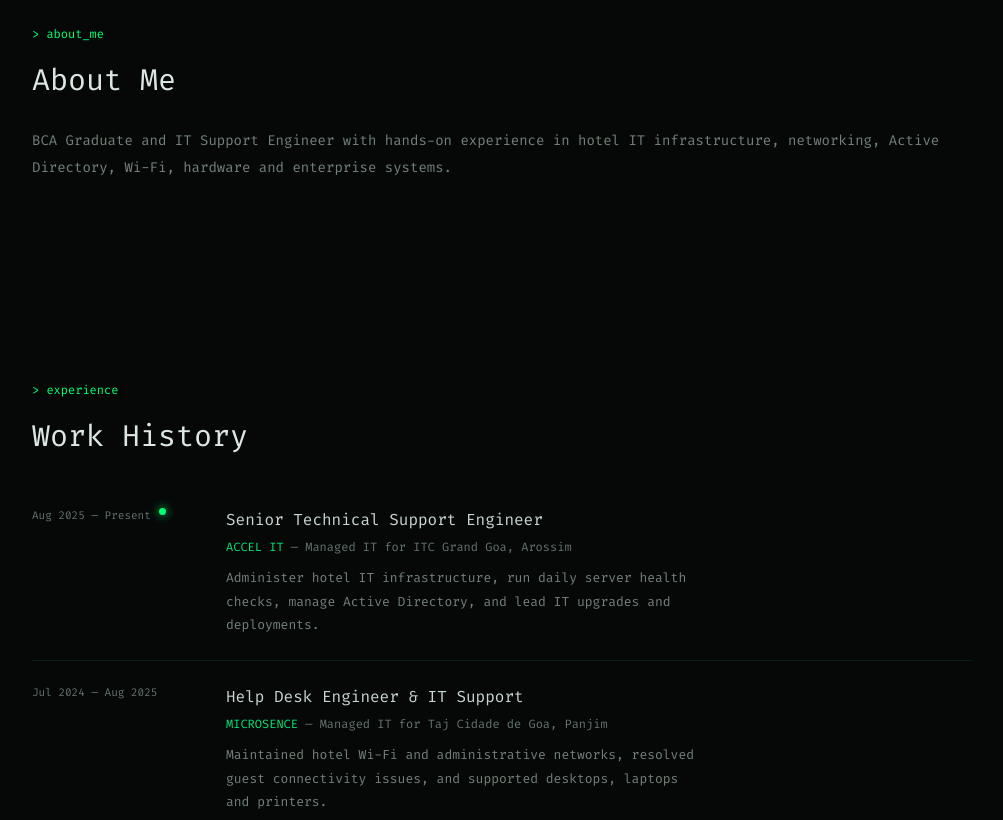
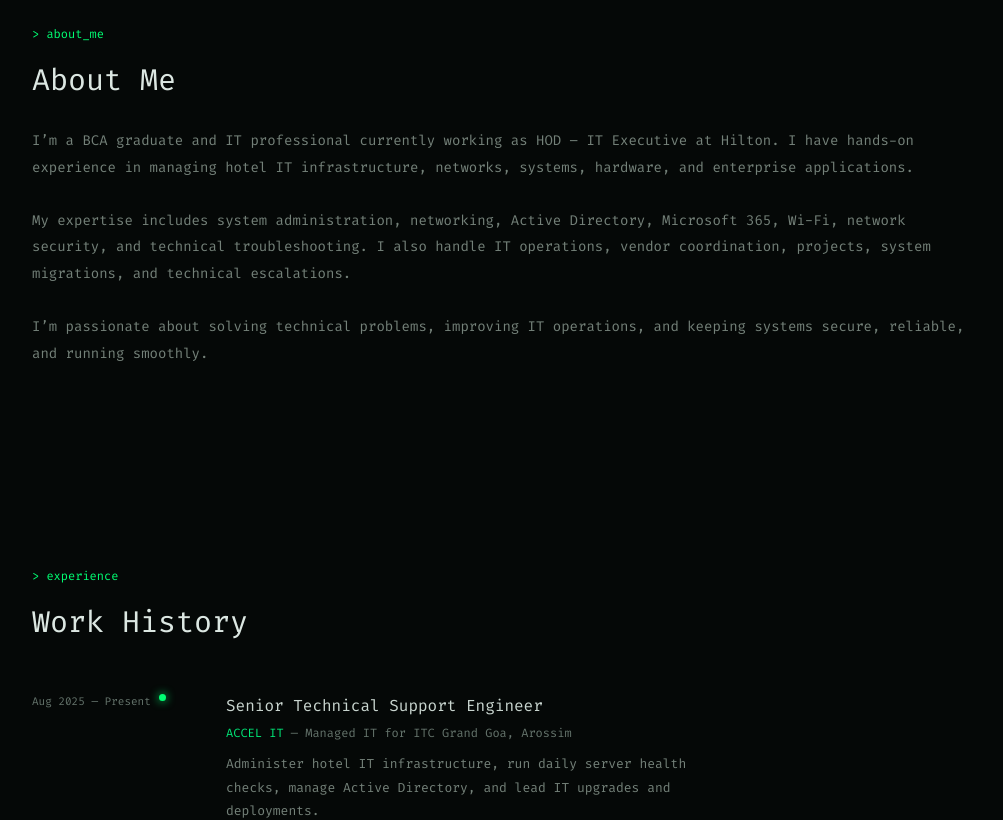
Before and after one commit to nitunjaychauhan4354-ctrl/nitunjay-portfolio, a React (Vite) app: page / in a window 1280 px wide. Shown: the part 1000-1820 px from the top of the page, without its empty margins (138-1141 px from the left). Built offline with nearby package versions, Linux system fonts and the light colour scheme.

Commit message:
Updated About me

```diff
--- a/src/components/About.jsx
+++ b/src/components/About.jsx
@@ -8,10 +8,11 @@ function About() {
             <h2>About Me</h2>
 
             <p>
-                BCA Graduate and IT Support Engineer with hands-on
-                experience in hotel IT infrastructure, networking,
-                Active Directory, Wi-Fi, hardware and enterprise
-                systems.
+                I’m a BCA graduate and IT professional currently working as HOD – IT Executive at Hilton. I have hands-on experience in managing hotel IT infrastructure, networks, systems, hardware, and enterprise applications.
+            <br /><br />
+                My expertise includes system administration, networking, Active Directory, Microsoft 365, Wi-Fi, network security, and technical troubleshooting. I also handle IT operations, vendor coordination, projects, system migrations, and technical escalations.
+            <br /><br />
+                I’m passionate about solving technical problems, improving IT operations, and keeping systems secure, reliable, and running smoothly.
             </p>
         </section>
     );
--- a/src/components/Contact.jsx
+++ b/src/components/Contact.jsx
@@ -106,7 +106,7 @@ function Contact() {
                     rel="noreferrer"
                     className="btn"
                 >
-                    [GitHub]
+                    GitHub
                 </a>
 
                 <a
@@ -115,7 +115,7 @@ function Contact() {
                     rel="noreferrer"
                     className="btn"
                 >
-                    [LinkedIn]
+                    LinkedIn
                 </a>
             </div>
         </section>
```
Also changed, not shown: src/components/CV.jsx (added).
